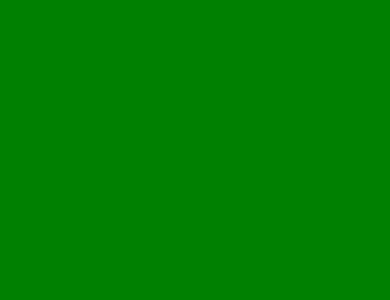
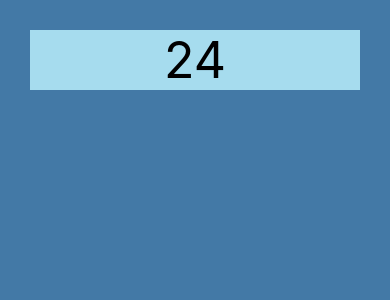
Before and after one commit to shababhsiddique/rnTargetSum, a React Native app: screen / in a window 390 px wide. Shown: the top 300 px of the page. Built offline with nearby package versions, Linux system fonts and the light colour scheme.

Commit message:
styled game

```diff
--- a/src/components/App.js
+++ b/src/components/App.js
@@ -1,14 +1,12 @@
 import React from 'react';
-import {View,  StyleSheet} from 'react-native';
-
+import Game from './Game';
 
 class App extends React.Component{
 
   render(){
 
     return (
-      <View style={styles.container}>
-      </View>
+      <Game/>
     );
 
   }
@@ -16,11 +14,4 @@ class App extends React.Component{
 }
 
 
-const styles = StyleSheet.create({
-  container: {
-    flex: 1,
-    backgroundColor: 'green',
-  }
-});
-
 export default App;
--- /dev/null
+++ b/src/components/Game.js
@@ -0,0 +1,36 @@
+import React from 'react';
+import {View,  Text, StyleSheet} from 'react-native';
+
+
+class Game extends React.Component{
+
+  targetNum = Math.floor(Math.random()*40 )+10;
+
+  render(){
+    return (
+      <View style={styles.container}>
+        <Text style={styles.target}>{this.targetNum}</Text>
+      </View>
+    );
+
+  }
+
+}
+
+
+const styles = StyleSheet.create({
+  container: {
+    flex: 1,
+    backgroundColor: '#4379a6',
+  },
+  target: {
+    fontSize: 50,
+    backgroundColor: '#a6dcee',
+    marginHorizontal: 30,
+    marginTop: 30,
+    textAlign: 'center',
+    color: 'black'
+  }
+});
+
+export default Game;
```
